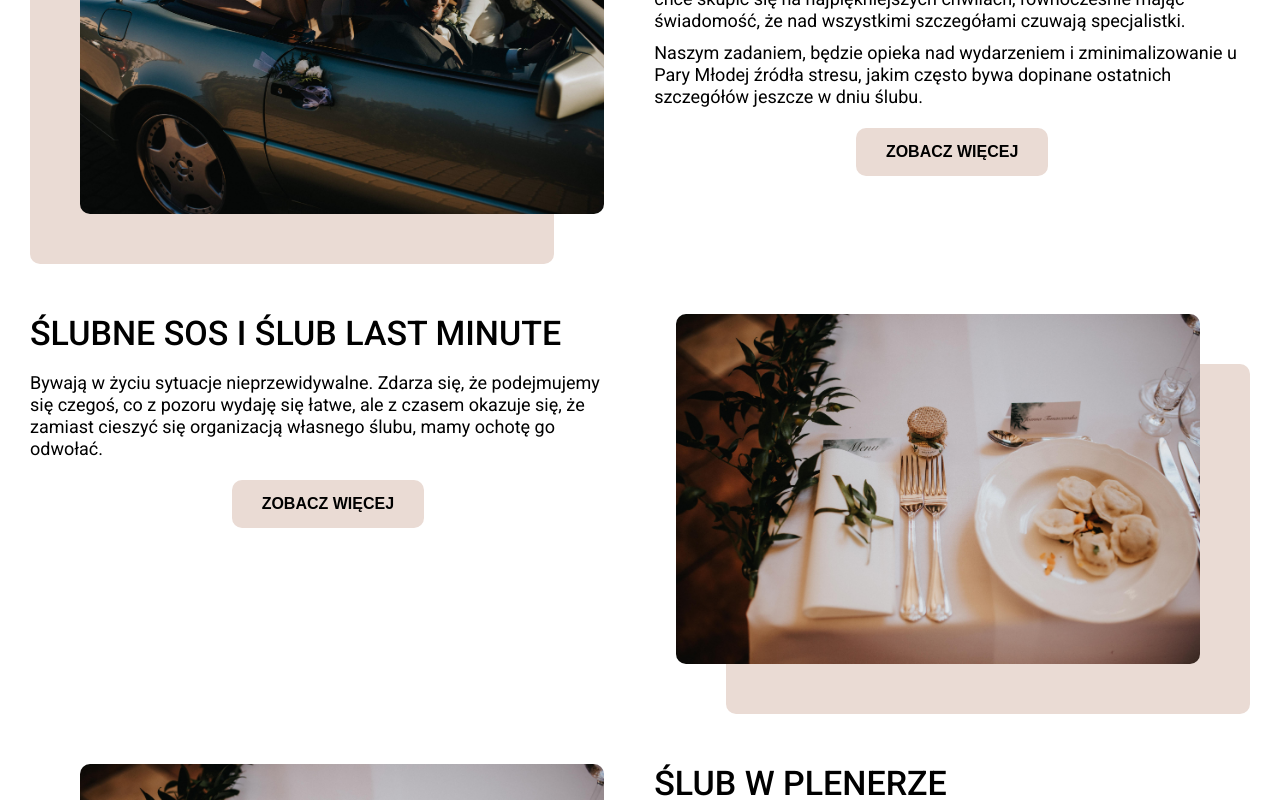
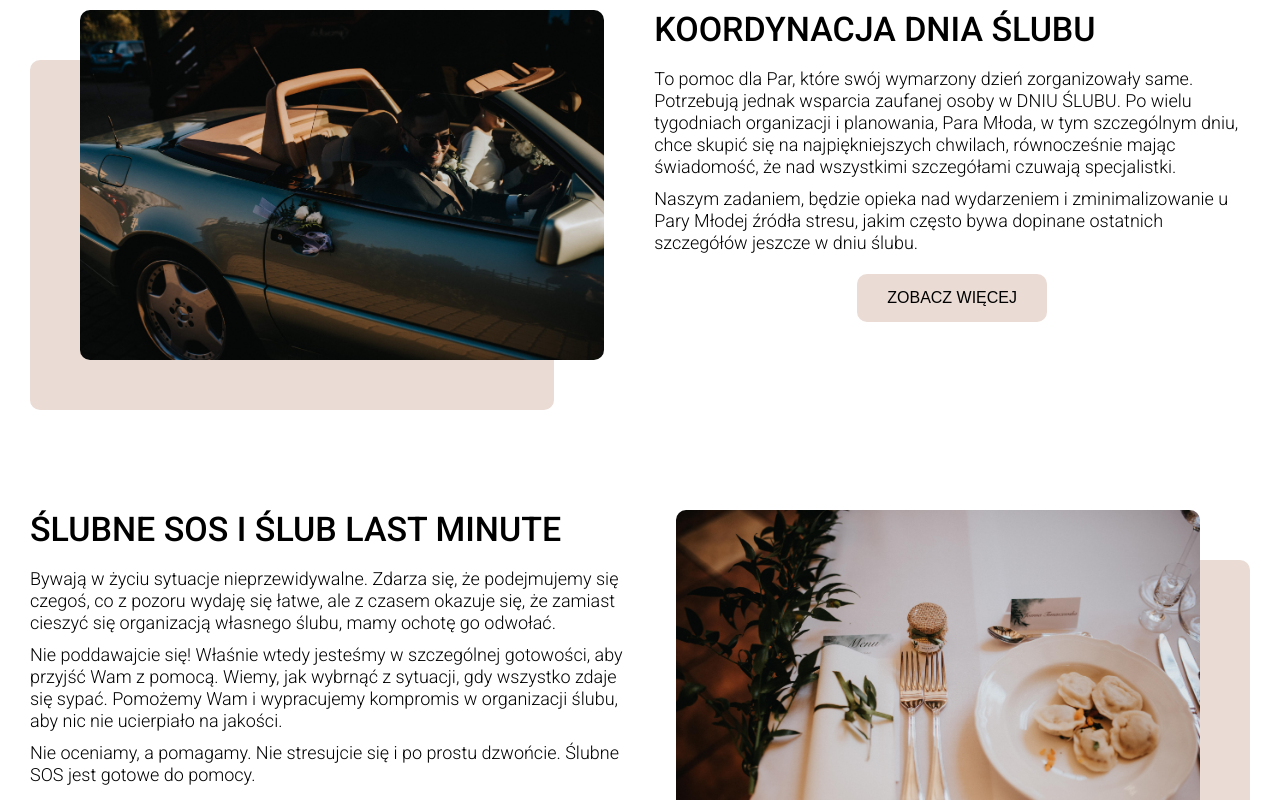
Before and after one commit to Kamil678/weeding-friends, a Vue app: page /offer in a window 1280 px wide. Shown: the part 1280-2080 px from the top of the page. Built offline with nearby package versions, Linux system fonts and the light colour scheme; a web font is replaced by a local one.

Commit message:
corrections after audit

```diff
--- a/src/components/Header.vue
+++ b/src/components/Header.vue
@@ -10,15 +10,20 @@
           <button @click="openMenu = false" class="close-menu">&times;</button>
         </li>
         <li class="nav-list-element">
-          <router-link to="/" class="nav-list-link" active-class="active">{{
-            $t("navHome")
-          }}</router-link>
+          <router-link
+            to="/"
+            class="nav-list-link"
+            active-class="active"
+            @click="openMenu = false"
+            >{{ $t("navHome") }}</router-link
+          >
         </li>
         <li class="nav-list-element">
           <router-link
             to="/about"
             class="nav-list-link"
             active-class="active"
+            @click="openMenu = false"
             >{{ $t("navAboutUs") }}</router-link
           >
         </li>
@@ -27,6 +32,7 @@
             to="/offer"
             class="nav-list-link"
             active-class="active"
+            @click="openMenu = false"
             >{{ $t("navOffer") }}</router-link
           >
         </li>
@@ -35,6 +41,7 @@
             to="/gallery"
             class="nav-list-link"
             active-class="active"
+            @click="openMenu = false"
             >{{ $t("navGallery") }}</router-link
           >
         </li>
@@ -43,6 +50,7 @@
             to="/opinions"
             class="nav-list-link"
             active-class="active"
+            @click="openMenu = false"
             >{{ $t("navOpinions") }}</router-link
           >
         </li>
@@ -51,6 +59,7 @@
             to="/contact"
             class="nav-list-link"
             active-class="active"
+            @click="openMenu = false"
             >{{ $t("navContact") }}</router-link
           >
         </li>
@@ -95,7 +104,7 @@ const changeLanguageText = computed(() =>
   top: 0;
   left: 0;
   width: 100%;
-  padding: 2.3rem 2rem 0 2rem;
+  padding: 1.5rem 2rem;
   z-index: 9999;
   background-color: #fff;
 
--- a/src/components/OfferBox.vue
+++ b/src/components/OfferBox.vue
@@ -7,8 +7,15 @@
       <h3 class="offer-title">{{ offer.title }}</h3>
       <p class="offer-text">{{ offer.firstText }}</p>
       <p v-if="offer.secondText" class="offer-text">{{ offer.secondText }}</p>
-      <div v-if="showMoreInfo && offer.moreInfo" v-html="offer.moreInfo"></div>
-      <button @click="showMoreInfo = !showMoreInfo" class="see-more-offer">
+      <div
+        v-if="(showMoreInfo && offer.moreInfo) || !offer.hasShowMoreButton"
+        v-html="offer.moreInfo"
+      ></div>
+      <button
+        v-if="offer.hasShowMoreButton"
+        @click="showMoreInfo = !showMoreInfo"
+        class="see-more-offer"
+      >
         {{ showMoreInfo ? $t("seeLess") : $t("seeMore") }}
       </button>
     </div>
@@ -22,10 +29,6 @@ const props = defineProps({
   offer: {
     type: Object,
     required: true,
-  },
-  rightImage: {
-    type: Boolean,
-    default: false,
   },
 });
 
@@ -153,10 +156,12 @@ const showMoreInfo = ref(false);
 
     .offer-text,
     .in-package,
-    .service-list {
+    .service-list,
+    .offer-more-text {
       font-size: 16px;
       line-height: 20px;
       text-align: center;
+      font-weight: 300;
 
       @media (min-width: $md-screen) {
         font-size: 18px;
@@ -165,6 +170,18 @@ const showMoreInfo = ref(false);
 
       @media (min-width: $xl-screen) {
         text-align: left;
+      }
+    }
+
+    .service-list {
+      text-align: left;
+    }
+
+    .offer-more-text {
+      margin-bottom: 10px;
+
+      &:last-child {
+        margin-bottom: 0;
       }
     }
 
@@ -186,7 +203,7 @@ const showMoreInfo = ref(false);
     font-size: 16px;
     text-transform: uppercase;
     cursor: pointer;
-    font-weight: 600;
+    font-weight: 500;
     text-decoration: none;
     color: #000;
     align-self: center;
--- a/src/components/ThirdMainHomeSection.vue
+++ b/src/components/ThirdMainHomeSection.vue
@@ -55,7 +55,7 @@ const offers = [
 
     @media (min-width: $md-screen) {
       font-size: 40px;
-      line-height: 444px;
+      line-height: 44px;
     }
 
     @media (min-width: $lg-screen) {
--- a/src/components/carousel/Carousel.vue
+++ b/src/components/carousel/Carousel.vue
@@ -125,7 +125,7 @@ onBeforeUnmount(() => {
     height: 100%;
     width: 100%;
     position: relative;
-    height: calc(100vh - 125px);
+    height: calc(100vh - 100px);
     overflow: hidden;
   }
 }
--- a/src/pages/About.vue
+++ b/src/pages/About.vue
@@ -1,5 +1,5 @@
 <template>
-  <div class="page about-page">
+  <div class="page page-wrap about-page">
     <h1 class="page-title">{{ $t("navAboutUs") }}</h1>
     <div class="about-us-wrap">
       <div class="about-container first">
@@ -46,18 +46,18 @@ import Button from "../components/Button.vue";
 
 <style lang="scss">
 .about-page {
-  padding: 0 30px 30px 30px;
+  // padding: 0 30px 30px 30px;
 
-  @media (min-width: $lg-screen) {
-    padding: 0 50px 100px 50px;
-  }
+  // @media (min-width: $lg-screen) {
+  //   padding: 0 50px 100px 50px;
+  // }
 
   .about-us-wrap {
     display: flex;
     flex-direction: column;
     max-width: 500px;
     margin: 0 auto;
-    margin-top: 1.5rem;
+    //margin-top: 1.5rem;
     background-color: transparent;
 
     &.first {
@@ -74,7 +74,7 @@ import Button from "../components/Button.vue";
 
     @media (min-width: $lg-screen) {
       max-width: 1200px;
-      margin-top: 3.125rem;
+      //margin-top: 3.125rem;
       background-color: $gray-color;
     }
 
--- a/src/pages/Home.vue
+++ b/src/pages/Home.vue
@@ -13,6 +13,6 @@ import ThirdMainHomeSection from "../components/ThirdMainHomeSection.vue";
 
 <style lang="scss">
 .home-page {
-  margin-top: 125px;
+  margin-top: 100px;
 }
 </style>
--- a/src/pages/Offer.vue
+++ b/src/pages/Offer.vue
@@ -40,12 +40,13 @@ const offers = [
     </ul>
     `,
     rightImage: false,
+    hasShowMoreButton: true,
   },
   {
     id: 2,
     src: new URL("../assets/gallery/image-20.jpg", import.meta.url).href,
     alt: "Guest list board",
-    title: t("offer1=2Title"),
+    title: t("offer2Title"),
     firstText: t("offer2FirstText"),
     secondText: t("offer2SecondText"),
     moreInfo: `
@@ -60,6 +61,7 @@ const offers = [
     </ul>
     `,
     rightImage: true,
+    hasShowMoreButton: true,
   },
   {
     id: 3,
@@ -84,6 +86,7 @@ const offers = [
     </ul>
     `,
     rightImage: false,
+    hasShowMoreButton: true,
   },
   {
     id: 4,
@@ -92,10 +95,11 @@ const offers = [
     title: t("offer4Title"),
     firstText: t("offer4FirstText"),
     moreInfo: `
-    <p class="offer-text">${t("offer4AdditionalText1")}</p>
-    <p class="offer-text">${t("offer4AdditionalText2")}</p>
+    <p class="offer-more-text">${t("offer4AdditionalText1")}</p>
+    <p class="offer-more-text">${t("offer4AdditionalText2")}</p>
     `,
     rightImage: true,
+    hasShowMoreButton: false,
   },
   {
     id: 5,
@@ -104,10 +108,11 @@ const offers = [
     title: t("offer5Title"),
     firstText: t("offer5FirstText"),
     moreInfo: `
-    <p class="offer-text">${t("offer5AdditionalText1")}</p>
-    <p class="offer-text">${t("offer5AdditionalText2")}</p>
+    <p class="offer-more-text">${t("offer5AdditionalText1")}</p>
+    <p class="offer-more-text">${t("offer5AdditionalText2")}</p>
     `,
     rightImage: false,
+    hasShowMoreButton: false,
   },
   {
     id: 6,
@@ -116,11 +121,12 @@ const offers = [
     title: t("offer6Title"),
     firstText: t("offer6FirstText"),
     moreInfo: `
-    <p class="offer-text">${t("offer6AdditionalText1")}</p>
-    <p class="offer-text">${t("offer6AdditionalText2")}</p>
-    <p class="offer-text">${t("offer6AdditionalText3")}</p>
+    <p class="offer-more-text">${t("offer6AdditionalText1")}</p>
+    <p class="offer-more-text">${t("offer6AdditionalText2")}</p>
+    <p class="offer-more-text">${t("offer6AdditionalText3")}</p>
     `,
     rightImage: true,
+    hasShowMoreButton: true,
   },
   {
     id: 7,
@@ -130,10 +136,11 @@ const offers = [
     firstText: t("offer7FirstText"),
     secondText: t("offer7SecondText"),
     moreInfo: `
-    <p class="offer-text">${t("offer7AdditionalText1")}</p>
-    <p class="offer-text">${t("offer7AdditionalText2")}</p>
+    <p class="offer-more-text">${t("offer7AdditionalText1")}</p>
+    <p class="offer-more-text">${t("offer7AdditionalText2")}</p>
     `,
     rightImage: false,
+    hasShowMoreButton: false,
   },
   {
     id: 8,
@@ -142,6 +149,7 @@ const offers = [
     title: t("offer8Title"),
     firstText: t("offer8FirstText"),
     rightImage: true,
+    hasShowMoreButton: false,
   },
 ];
 </script>
@@ -150,7 +158,7 @@ const offers = [
 .offer-page {
   margin-left: 2rem;
   margin-right: 2rem;
-  margin-bottom: 100px;
+  margin-bottom: 110px;
   max-width: 1600px;
 
   @media (min-width: $xl-screen) {
@@ -170,7 +178,11 @@ const offers = [
     flex-direction: column;
     align-items: center;
     justify-content: center;
-    gap: 100px;
+    gap: 70px;
+
+    @media (min-width: $xl-screen) {
+      gap: 150px;
+    }
   }
 }
 </style>
--- a/src/style.scss
+++ b/src/style.scss
@@ -9,14 +9,14 @@ body {
 }
 
 .page {
-  margin-top: 88px;
+  margin-top: 100px;
 }
 
 .page-wrap {
-  padding: 30px;
+  padding: 0 30px 30px 30px;
 
   @media (min-width: $sm-screen) {
-    padding: 50px;
+    padding: 0 50px 60px 50px;
   }
 }
 
@@ -60,7 +60,7 @@ body {
   font-size: 50px;
   line-height: 56px;
   text-align: center;
-  padding: 3.125rem 0;
+  padding: 2.25rem 0 3.75rem 0;
   font-size: 30px;
   line-height: 36px;
 
```
